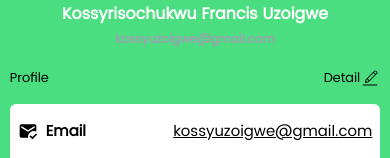
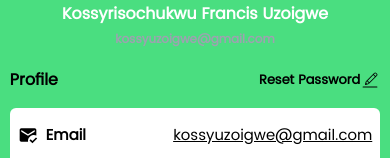
Before and after one commit to FrancisUzoigwe/Dirt2school.2, a React (Vite) app: page /auth/profile in a window 390 px wide. Shown: the part 178-336 px from the top of the page. Built offline with nearby package versions, Linux system fonts and the light colour scheme.

Commit message:
Reset Password page completed and fully responsive

```diff
--- a/src/components/common/Layout.tsx
+++ b/src/components/common/Layout.tsx
@@ -7,6 +7,7 @@ import { Link } from "react-router-dom";
 
 const Layout = () => {
   const uToggle = useSelector((state: any) => state.uToggle);
+  const resetPage = useSelector((state: any) => state.reset);
   return (
     <div>
       <Header />
@@ -19,7 +20,11 @@ const Layout = () => {
           <Sider />
         </div>
         <div className="w-full h-auto bg-green-400  flex items-center justify-center">
-          <div className="fixed z-50 bottom-20 max-sm:flex hidden w-[40%] border bg-white h-[50px] shadow-md rounded-full items-center justify-around">
+          <div
+            className={`fixed ${
+              resetPage ? "z-0" : "z-50"
+            } bottom-20 max-sm:flex hidden w-[40%] border bg-white h-[50px] shadow-md rounded-full items-center justify-around`}
+          >
             <Link to="/auth">
               <div className="px-1 py-1 rounded-full bg-blue-600 text-white">
                 <MdDashboard className="text-2xl" />
--- a/src/global/globalState.tsx
+++ b/src/global/globalState.tsx
@@ -2,6 +2,7 @@ import { createSlice } from "@reduxjs/toolkit";
 
 const initialState = {
   uToggle: false,
+  reset: false,
 };
 
 const globalState: any = createSlice({
@@ -14,9 +15,20 @@ const globalState: any = createSlice({
     userChangedToggled: (state: any) => {
       state.uToggle = false;
     },
+    resetToggled: (state: any) => {
+      state.reset = true;
+    },
+    changeResetToggled: (state: any) => {
+      state.reset = false;
+    },
   },
 });
 
-export const { userToggled, userChangedToggled } = globalState.actions;
+export const {
+  userToggled,
+  userChangedToggled,
+  resetToggled,
+  changeResetToggled,
+} = globalState.actions;
 
 export default globalState.reducer;
--- a/src/pages/screen/ProfileScreen.tsx
+++ b/src/pages/screen/ProfileScreen.tsx
@@ -4,15 +4,21 @@ import {
   MdAccountBalance,
   MdManageAccounts,
 } from "react-icons/md";
-import { Link } from "react-router-dom";
 import { BsFillPhoneFill } from "react-icons/bs";
 import { FaRegAddressCard } from "react-icons/fa6";
 import { SiGoogleclassroom } from "react-icons/si";
 import vite from "../../../public/vite.svg";
 import { IoSchoolSharp } from "react-icons/io5";
+import ResetPassword from "./ResetPassword";
+import { useDispatch, useSelector } from "react-redux";
+import { resetToggled } from "../../global/globalState";
 
 const ProfileScreen = () => {
+  const resetPage = useSelector((state: any) => state.reset);
+  const dispatch = useDispatch();
   return (
+    <>
+      {resetPage && <ResetPassword />}
       <div className="w-full min-h-[100vh] bg-green-400 flex justify-center">
         {/* Desktop View */}
         <div className="max-sm:hidden w-[99%] h-[150px]  flex flex-col ">
@@ -93,15 +99,21 @@ const ProfileScreen = () => {
                 </div>
               </div>
               <div className="w-full flex justify-between text-[13px]">
-              <div>Profile</div>
-              <Link to="/auth/settings">
-                <div className="flex items-center">
-                  Detail
+                <div className="font-bold text-[16px]">Profile</div>
+                {/* <ResetPassword/> */}
+                {/* <Link to="/auth/settings"> */}
+                <div
+                  className="flex items-center hover:cursor-pointer font-bold"
+                  onClick={() => {
+                    dispatch(resetToggled());
+                  }}
+                >
+                  Reset Password
                   <div>
                     <CiEdit className="text-xl" />
                   </div>
                 </div>
-              </Link>
+                {/* </Link> */}
               </div>
               <div className="w-full h-auto my-3 bg-white mt-4 rounded-md">
                 <div className="px-2 flex items-center justify-between text-[15px] mt-4">
@@ -186,6 +198,7 @@ const ProfileScreen = () => {
           </div>
         </div>
       </div>
+    </>
   );
 };
 
--- a/src/pages/screen/ResetPassword.tsx
+++ b/src/pages/screen/ResetPassword.tsx
@@ -1,6 +1,9 @@
 import * as yup from "yup";
 import { useForm } from "react-hook-form";
 import { yupResolver } from "@hookform/resolvers/yup";
+import { AiOutlineCloseCircle } from "react-icons/ai";
+import { useDispatch } from "react-redux";
+import { changeResetToggled } from "../../global/globalState";
 
 const ResetPassword = () => {
   const Reset = yup.object({
@@ -17,15 +20,28 @@ const ResetPassword = () => {
   const onHandleSubmit = handleSubmit(async () => {
     console.log(Reset);
   });
+  const dispatch = useDispatch();
+
   return (
     <>
-      <div className="w-full h-[calc(100vh-50px)] flex items-center justify-center">
+      <div
+        className="w-full h-full fixed top-0 left-0 flex items-center justify-center"
+        style={{ backdropFilter: "blur(5px)" }}
+      >
         <form
-          className="max-sm:w-[80%] sm:w-[50%] bg-white rounded-lg h-[auto] flex flex-col "
+          className="max-sm:w-[80%] sm:w-[50%] shadow-lg bg-white rounded-lg h-[auto] flex flex-col "
           onSubmit={onHandleSubmit}
         >
-          <div className="font-[Ever] font-bold w-full h-auto flex items-center justify-center my-2 text-xl">
+          <div className="font-[Ever] font-bold w-full h-auto flex items-center justify-center my-2 text-xl relative">
             Reset Password
+            <div
+              className="absolute top-1 right-3 hover:cursor-pointer hover:scale-125 transition-all duration-300"
+              onClick={() => {
+                dispatch(changeResetToggled());
+              }}
+            >
+              <AiOutlineCloseCircle />
+            </div>
           </div>
           <div className="ml-3 relative w-[90%]  px-1 py-1">
             <div className="ml-2 font-bold">Current Password: </div>
--- a/src/router/mainRouter.tsx
+++ b/src/router/mainRouter.tsx
@@ -26,7 +26,6 @@ export const mainRouter = createBrowserRouter([
     element: <RegisterScreen />,
   },
 
-
   {
     path: "/signin",
     element: <SigninScreen />,
@@ -48,11 +47,6 @@ export const mainRouter = createBrowserRouter([
         path: "/auth/settings",
         element: <SettingScreen />,
       },
-      {
-        path: "/auth/reset",
-        element: <ResetPassword />,
-      },
-
     ],
   },
 ]);
```
Lines whose indentation alone changed are shown as unchanged.
